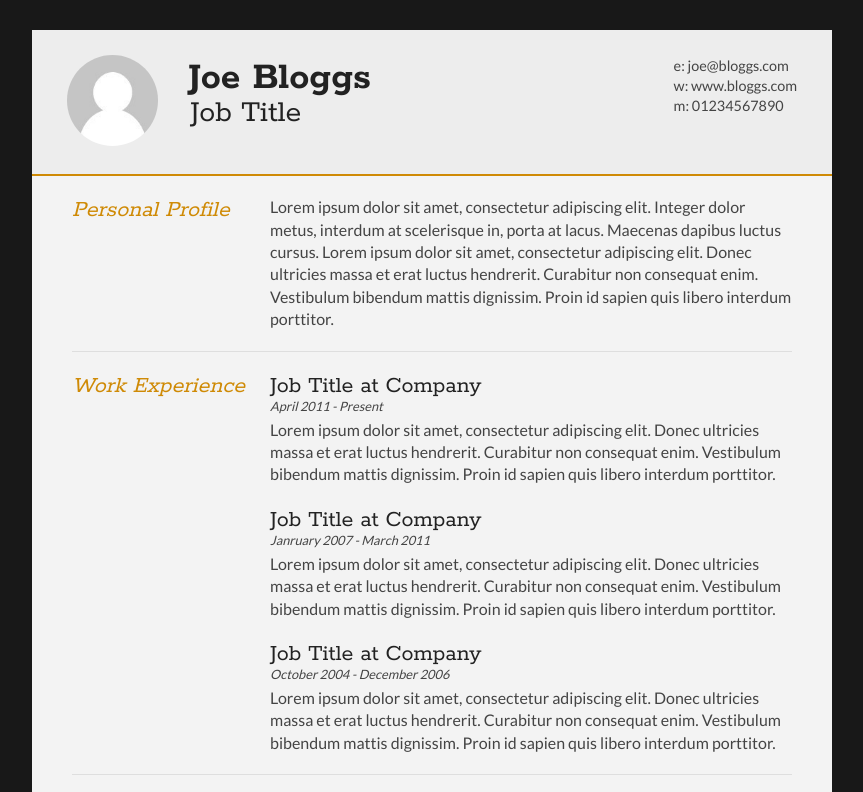
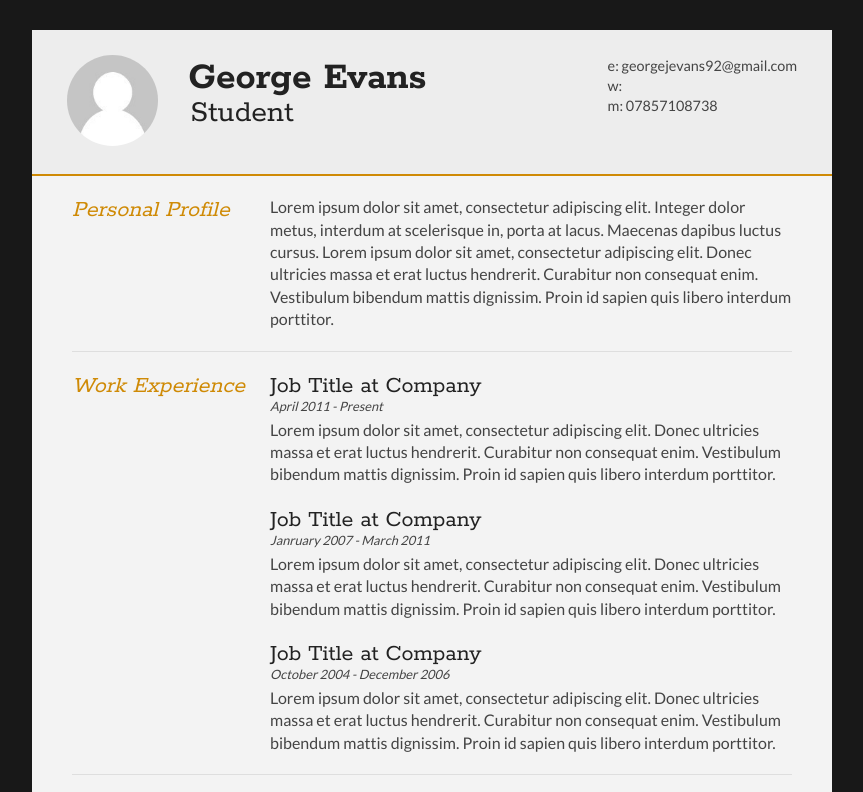
Before and after one commit to Kuruwu/htmlcv, a plain HTML site: page index.html in a window 1280 px wide. Shown: the top 792 px of the page, without its empty margins (208-1071 px from the left). Drawn offline with Linux system fonts and the light colour scheme.

Commit message:
Filled in Name

```diff
--- a/index.html
+++ b/index.html
@@ -19,15 +19,15 @@
 		</div>
 
 		<div id="name">
-			<h1 class="quickFade delayTwo">Joe Bloggs</h1>
-			<h2 class="quickFade delayThree">Job Title</h2>
+			<h1 class="quickFade delayTwo">George Evans</h1>
+			<h2 class="quickFade delayThree">Student</h2>
 		</div>
 
 		<div id="contactDetails" class="quickFade delayFour">
 			<ul>
-				<li>e: <a href="mailto:joe@bloggs.com" target="_blank">joe@bloggs.com</a></li>
-				<li>w: <a href="http://www.bloggs.com">www.bloggs.com</a></li>
-				<li>m: 01234567890</li>
+				<li>e: <a href="mailto:georgejevans92@gmail.com" target="_blank">georgejevans92@gmail.com</a></li>
+				<li>w: <a href="<! -- Website Goes Here -->"></a><! -- Website Goes Here --></li>
+				<li>m: 07857108738</li>
 			</ul>
 		</div>
 		<div class="clear"></div>
```
